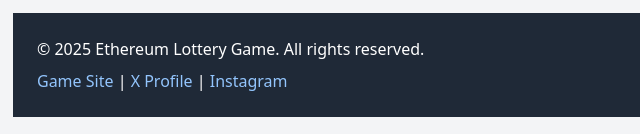
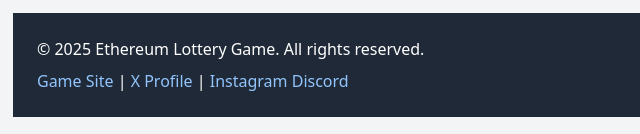
Before and after one commit to freedevm/eth-lottery-game-docs, a plain HTML site: page index.html in a window 1280 px wide. Shown: the part 10272-10406 px from the top of the page, 257-897 px from the left. Drawn offline with nearby package versions, Linux system fonts and the light colour scheme.

Commit message:
added the discord

```diff
--- a/index.html
+++ b/index.html
@@ -154,6 +154,7 @@ Boosting 5 Tickets</figcaption></picture></div><p class="mx-auto w-full decorati
                     <a href="https://ethereumlottery.org/" class="text-blue-300 hover:underline">Game Site</a> |
                     <a href="https://x.com/etherum_lottery" class="text-blue-300 hover:underline">X Profile</a> |
                     <a href="https://www.instagram.com/ethereum_lottery" class="text-blue-300 hover:underline">Instagram</a>
+                    <a href="https://discord.gg/M6nUYVf3PY" class="text-blue-300 hover:underline">Discord</a>
                 </p>
             </div>
         </footer>
```
